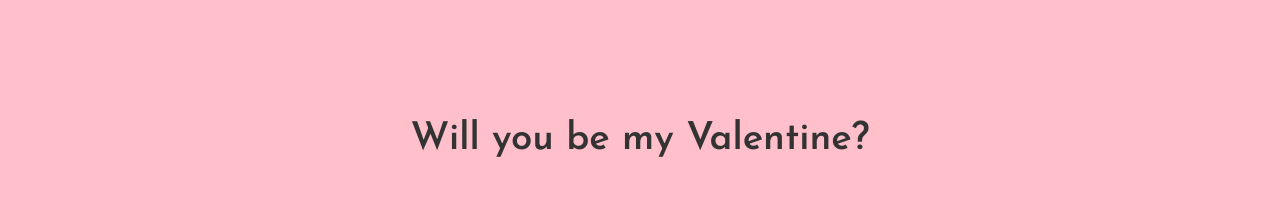
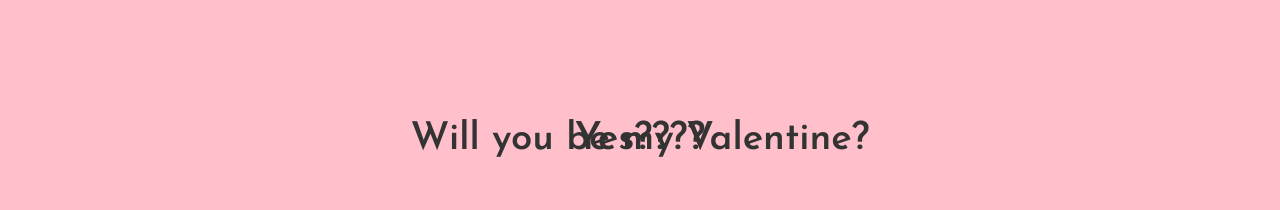
Before and after one commit to RafolaGod/Valentines, a plain HTML site: page index.html in a window 1280 px wide. Shown: the top 210 px of the page. Drawn offline with Linux system fonts and the light colour scheme; a web font is replaced by a local one.

Commit message:
Добавляет "Yes??"

```diff
--- a/index.html
+++ b/index.html
@@ -11,6 +11,7 @@
     <div class="frame" id="frame1">
         <div class="container">
             <h1>Will you be my Valentine?</h1>
+            <h1>Yes????</h1>
             <div class="buttons">
                 <button id="yes-btn">Of course!!!</button>
                 <button id="no-btn">Nope</button>
```
